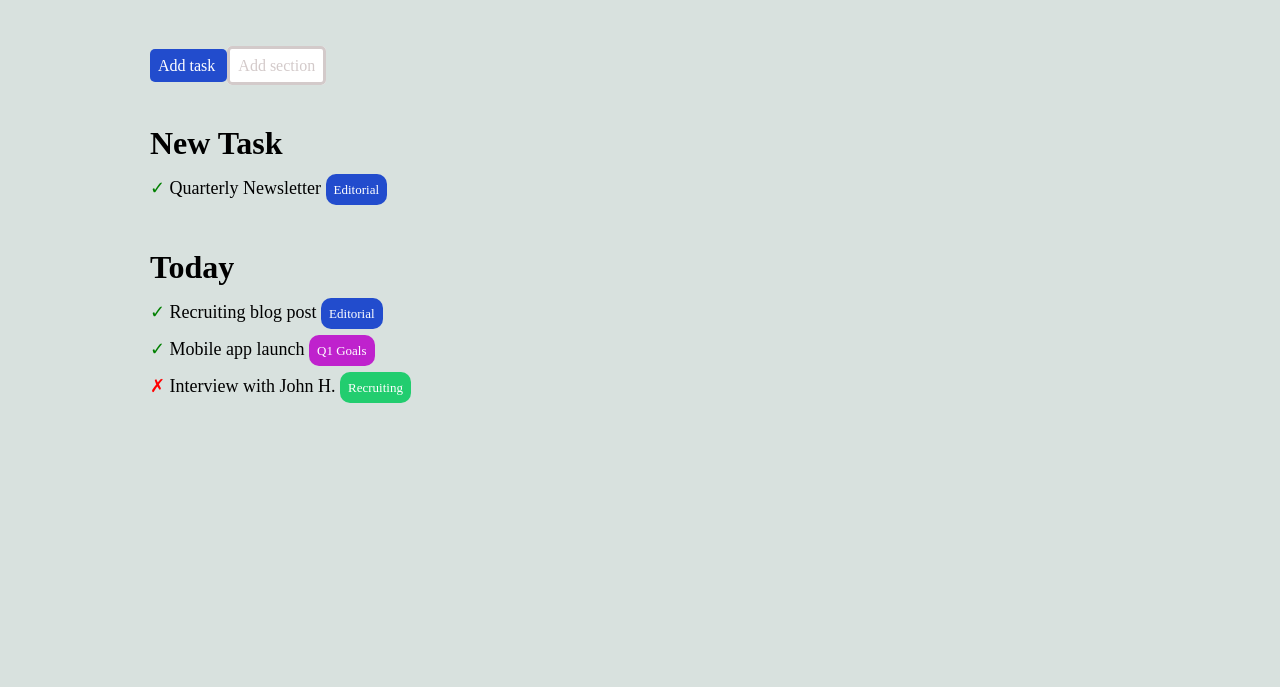
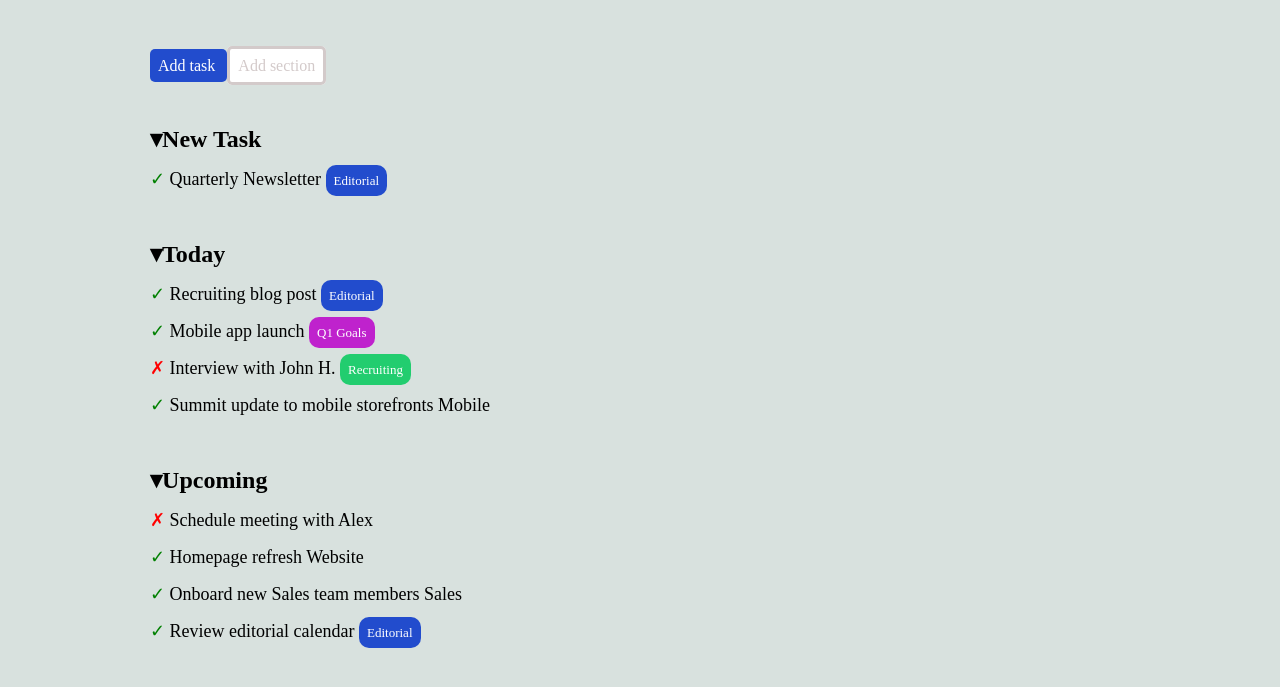
Before and after one commit to nickkept/html-css-toboolist, a plain HTML site: page index.html in a window 1280 px wide. Shown: the part 53-740 px from the top of the page. Drawn offline with Linux system fonts and the light colour scheme.

Commit message:
finished project

```diff
--- a/index.html
+++ b/index.html
@@ -27,8 +27,9 @@
             <span class="add-section">Add section </span>
         </div>
 
+
         <div class="title-section">
-            <h1>New Task</h1>
+            <h2>&#9662;New Task</h2>
         </div>
 
         <div>
@@ -37,7 +38,7 @@
         </div>
 
         <div class="title-section">
-            <h1>Today</h1>
+            <h2>&#9662;Today</h2>
         </div>
         <div>
             <p class="subsection-text"> <span id="checks">&#x2713;</span> Recruiting blog post <span class="blue-badge">Editorial</span>
@@ -54,6 +55,37 @@
             </p>
         </div>
 
+        <div>
+            <p class="subsection-text"> <span id="checks">&#x2713;</span> Summit update to mobile storefronts <span class="orange-badge">Mobile</span>
+            </p>
+        </div>
+
+        <div class="title-section">
+            <h2>&#9662;Upcoming</h2>
+        </div>
+
+        <div>
+            <p class="subsection-text"> <span id="fails">&#x2717; </span> Schedule meeting with Alex
+            </p>
+        </div>
+
+        <div>
+            <p class="subsection-text"> <span id="checks">&#x2713;</span> Homepage refresh <span class="pink-badge">Website</span>
+            </p>
+        </div>
+
+        <div>
+            <p class="subsection-text"> <span id="checks">&#x2713;</span> Onboard new Sales team members <span class="lime-badge">Sales</span>
+            </p>
+        </div>
+
+        <div>
+            <p class="subsection-text"> <span id="checks">&#x2713;</span> Review editorial calendar <span class="blue-badge">Editorial</span>
+            </p>
+        </div>
+
+
+
 
 
 
```
